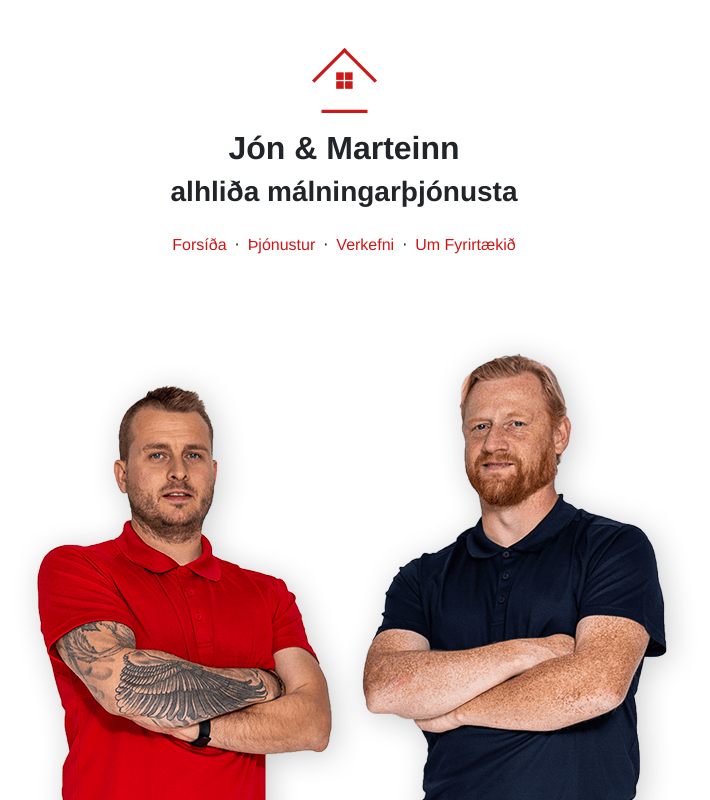
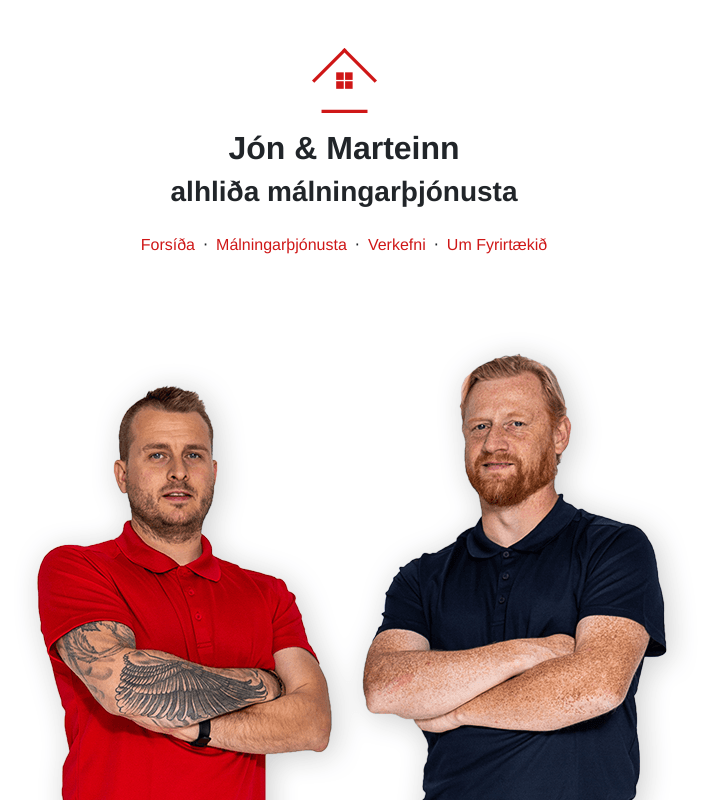
Before and after one commit to jonrh/jonogmarteinn.is, a Gatsby app: page / in a window 1280 px wide. Shown: the top 800 px of the page, without its empty margins (296-1006 px from the left). Built offline with nearby package versions, Linux system fonts and the light colour scheme.

Commit message:
Renamed "Þjónusta" to "Málningarþjónusta"
The work "málningarþjónusta" does pretty well in our Google Ads so I think it would be a good idea to try to use it. It's a more specific word.

```diff
--- a/src/components/Footer.js
+++ b/src/components/Footer.js
@@ -19,7 +19,7 @@ const Footer = (props) => {
               </li>
               <li className="list-inline-item">&sdot;</li>
               <li className="list-inline-item">
-                <a href="/þjónustur">Þjónustur</a>
+                <a href="/málningarþjónusta">Málningarþjónusta</a>
               </li>
               <li className="list-inline-item">&sdot;</li>
               <li className="list-inline-item">
--- a/src/components/Header.js
+++ b/src/components/Header.js
@@ -35,7 +35,7 @@ const Header = (props) => {
               </li>
               <li className="list-inline-item">&sdot;</li>
               <li className="list-inline-item">
-                <a href="/þjónustur">Þjónustur</a>
+                <a href="/málningarþjónusta">Málningarþjónusta</a>
               </li>
               <li className="list-inline-item">&sdot;</li>
               <li className="list-inline-item">
--- a/src/pages/index.js
+++ b/src/pages/index.js
@@ -77,10 +77,10 @@ const Index = (props) => {
       {/* Þjónustur & Verkefni */}
       <section className="showcase">
         <div className="container-fluid p-0">
-          {/* Þjónustur heading */}
+          {/* Málun heading */}
           <div className="row heading no-gutters">
             <div className="col text-center">
-              <h2>Þjónustur</h2>
+              <h2>Málningarþjónusta</h2>
             </div>
           </div>
 
@@ -91,7 +91,7 @@ const Index = (props) => {
               role="img" aria-label="Hvítt íbúðarhúsnæði með gráblátt þak"
             />
             <div className="col-lg-6 order-lg-1 my-auto showcase-text">
-              <H3Link label="Íbúðarhúsnæði" href="/þjónustur/íbúðarhúsnæði" />
+              <H3Link label="Íbúðarhúsnæði" href="/málningarþjónusta/íbúðarhúsnæði" />
               <p className="lead mb-0">
                 Einstaklingar, þakmálun, útimálun, innimálun. Litaráðgjöf. Fáðu fagmenn okkar í verkið.
               </p>
@@ -105,7 +105,7 @@ const Index = (props) => {
               role="img" aria-label="Nýmálað hvítt fjölbýlishús"
             />
             <div className="col-lg-6 my-auto showcase-text">
-              <H3Link label="Fjölbýlishús" href="/þjónustur/fjölbýlishús" />
+              <H3Link label="Fjölbýlishús" href="/málningarþjónusta/fjölbýlishús" />
               <p className="lead mb-0">
                 Búum yfir mikilli reynslu við að þjónusta fasteignafélög og húsfélög. Hvort sem um er
                 að ræða nýbyggingu eða viðhaldsvinnu.
@@ -120,7 +120,7 @@ const Index = (props) => {
               role="img" aria-label="Hvítt atvinnuhúsnæði"
             />
             <div className="col-lg-6 order-lg-1 my-auto showcase-text">
-              <H3Link label="Atvinnuhúsnæði" href="/þjónustur/atvinnuhúsnæði" />
+              <H3Link label="Atvinnuhúsnæði" href="/málningarþjónusta/atvinnuhúsnæði" />
               <p className="lead mb-0">
                 Stofnanir og fyrirtæki af öllum stærðum og gerðum.
               </p>
@@ -134,7 +134,7 @@ const Index = (props) => {
               role="img" aria-label="Appelsínugult handriði í stigagangi með grábláum vegg"
             />
             <div className="col-lg-6 my-auto showcase-text">
-              <H3Link label="Sérverkefni" href="/þjónustur/sérverkefni" />
+              <H3Link label="Sérverkefni" href="/málningarþjónusta/sérverkefni" />
               <p className="lead mb-0">
                 Tökum að okkur hverskonar smærri sérverkefni. Ef það er kominn tími á að gefa pallinum
                 og skjólveggnum ást og alúð þá reddum við þér fljótt og örugglega.
@@ -230,10 +230,10 @@ const Index = (props) => {
       </section>
 
 
-      {/* Um Okkur */}
+      {/* Um Fyrirtækið */}
       <section className="testimonials text-center bg-white">
         <div className="container">
-          <h2 className="mb-5">Um Okkur</h2>
+          <h2 className="mb-5">Um Fyrirtækið</h2>
           <div className="row mb-5 text-justify">
             <div className="col-11 col-md-10 col-lg-8 mx-auto">
               <p className="lead">
```
Also changed, not shown: src/pages/málningarþjónusta/index.js (added, +33 -0 lines), src/pages/þjónustur/index.js (deleted, +0 -30 lines), src/pages/málningarþjónusta/atvinnuhúsnæði.js (renamed from src/pages/þjónustur/atvinnuhúsnæði.js), src/pages/málningarþjónusta/fjölbýlishús.js (renamed from src/pages/þjónustur/fjölbýlishús.js), src/pages/málningarþjónusta/sérverkefni.js (renamed from src/pages/þjónustur/sérverkefni.js), src/pages/málningarþjónusta/íbúðarhúsnæði.js (renamed from src/pages/þjónustur/íbúðarhúsnæði.js).
